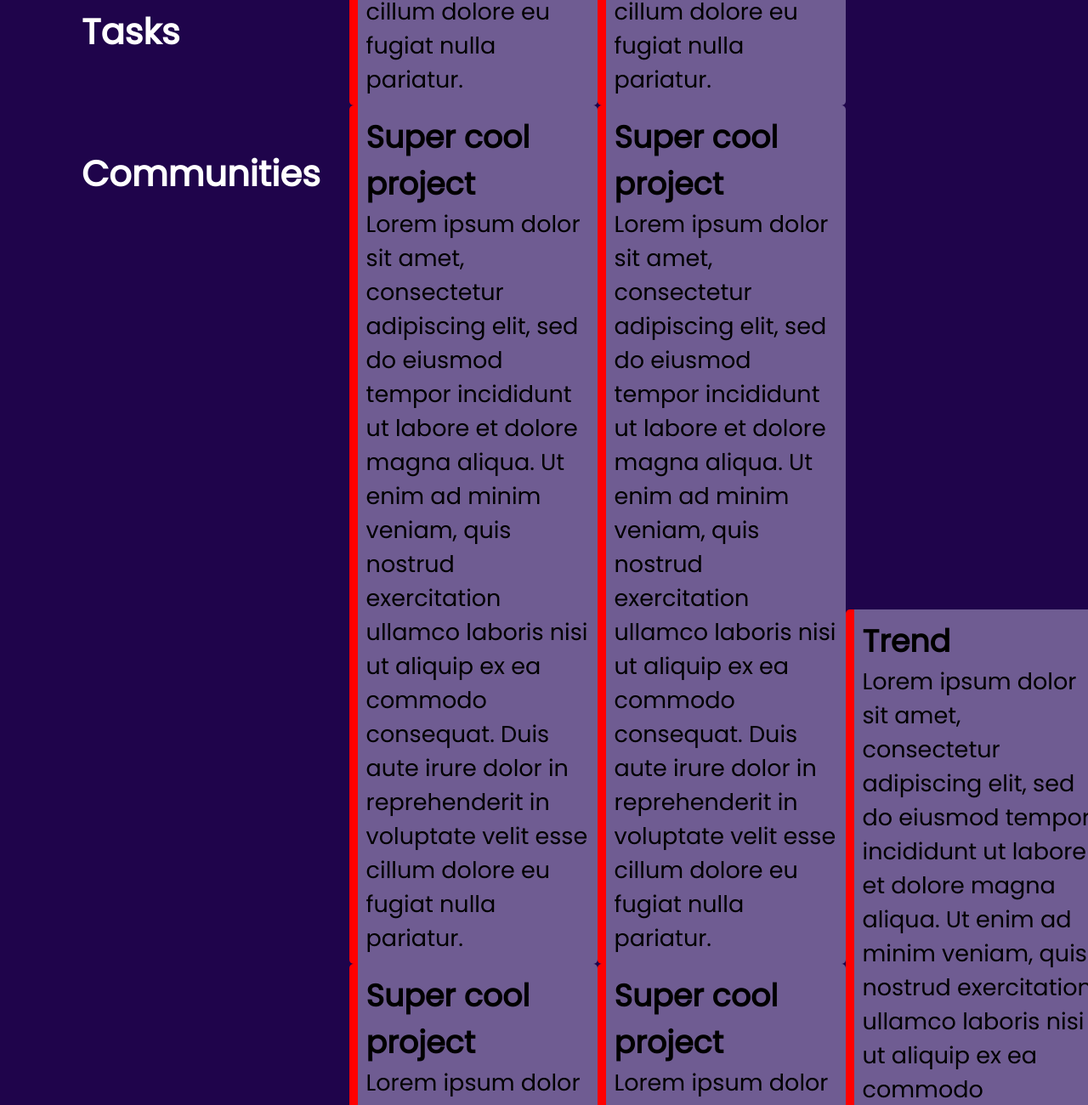
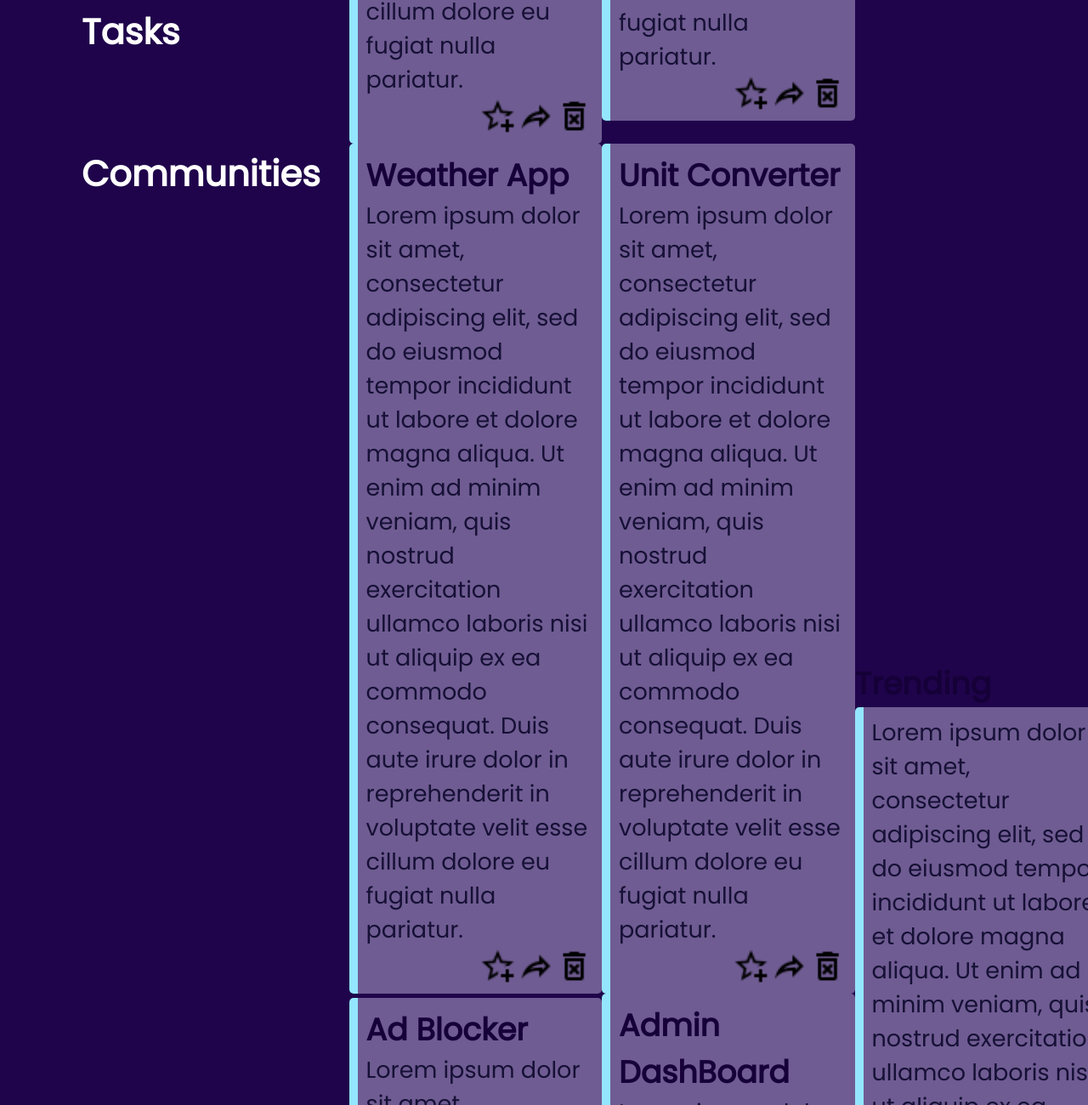
Before and after one commit to LaiDev/Admin-Dashboard, a plain HTML site: page index.html in a window 1280 px wide. Shown: the part 1000-2300 px from the top of the page at 85% size. Drawn offline with Linux system fonts and the light colour scheme.

Commit message:
Update UI

```diff
--- a/index.html
+++ b/index.html
@@ -41,71 +41,103 @@
 
         </section>
 
-        <section class="project-container">
+        <section class="card-container">
             <div class="card">
                 <h3 class="card-title">Super cool project</h3>
                 <p class="card-description">Lorem ipsum dolor sit amet, consectetur adipiscing elit, sed do eiusmod
                     tempor incididunt ut labore et dolore magna aliqua. Ut enim ad minim veniam, quis nostrud
                     exercitation ullamco laboris nisi ut aliquip ex ea commodo consequat. Duis aute irure dolor in
                     reprehenderit in voluptate velit esse cillum dolore eu fugiat nulla pariatur.</p>
+                <div class="icons">
+                    <img src="./Img/star-plus-outline.png" alt="">
+                    <img src="./Img/share-outline.png" alt="">
+                    <img src="./Img/delete-forever-outline.png" alt="">
+                </div>
             </div>
 
             <div class="card">
-                <h3 class="card-title">Super cool project</h3>
+                <h3 class="card-title">Time Tracker</h3>
+                <p class="card-description">Lorem ipsum dolor sit amet, consectetur adipiscing elit, sed do eiusmod
+                    tempor incididunt ut labore et dolore magna aliqua. Ut enim ad minim veniam, quis nostrud
+                    exercitation ullamco laboris nisi ut aliquip ex ea commodo consequat. Duis aute irure dolor in
+                    reprehenderit in voluptate velit esse cillum dolore eu fugiat nulla pariatur.</p>
+                <div class="icons">
+                    <img src="./Img/star-plus-outline.png" alt="">
+                    <img src="./Img/share-outline.png" alt="">
+                    <img src="./Img/delete-forever-outline.png" alt="">
+                </div>
+            </div>
+
+            <div class="card">
+                <h3 class="card-title">Weather App</h3>
+                <p class="card-description">Lorem ipsum dolor sit amet, consectetur adipiscing elit, sed do eiusmod
+                    tempor incididunt ut labore et dolore magna aliqua. Ut enim ad minim veniam, quis nostrud
+                    exercitation ullamco laboris nisi ut aliquip ex ea commodo consequat. Duis aute irure dolor in
+                    reprehenderit in voluptate velit esse cillum dolore eu fugiat nulla pariatur.</p>
+                <div class="icons">
+                    <img src="./Img/star-plus-outline.png" alt="">
+                    <img src="./Img/share-outline.png" alt="">
+                    <img src="./Img/delete-forever-outline.png" alt="">
+                </div>
+            </div>
+
+            <div class="card">
+                <h3 class="card-title">Unit Converter</h3>
+                <p class="card-description">Lorem ipsum dolor sit amet, consectetur adipiscing elit, sed do eiusmod
+                    tempor incididunt ut labore et dolore magna aliqua. Ut enim ad minim veniam, quis nostrud
+                    exercitation ullamco laboris nisi ut aliquip ex ea commodo consequat. Duis aute irure dolor in
+                    reprehenderit in voluptate velit esse cillum dolore eu fugiat nulla pariatur.</p>
+                <div class="icons">
+                    <img src="./Img/star-plus-outline.png" alt="">
+                    <img src="./Img/share-outline.png" alt="">
+                    <img src="./Img/delete-forever-outline.png" alt="">
+                </div>
+            </div>
+
+            <div class="card">
+                <h3 class="card-title">Ad Blocker</h3>
+                <p class="card-description">Lorem ipsum dolor sit amet, consectetur adipiscing elit, sed do eiusmod
+                    tempor incididunt ut labore et dolore magna aliqua. Ut enim ad minim veniam, quis nostrud
+                    exercitation ullamco laboris nisi ut aliquip ex ea commodo consequat. Duis aute irure dolor in
+                    reprehenderit in voluptate velit esse cillum dolore eu fugiat nulla pariatur.</p>
+                <div class="icons">
+                    <img src="./Img/star-plus-outline.png" alt="">
+                    <img src="./Img/share-outline.png" alt="">
+                    <img src="./Img/delete-forever-outline.png" alt="">
+                </div>
+            </div>
+
+            <div class="card">
+                <h3 class="card-title">Admin DashBoard</h3>
                 <p class="card-description">Lorem ipsum dolor sit amet, consectetur adipiscing elit, sed do eiusmod
                     tempor incididunt ut labore et dolore magna aliqua. Ut enim ad minim veniam, quis nostrud
                     exercitation ullamco laboris nisi ut aliquip ex ea commodo consequat. Duis aute irure dolor in
                     reprehenderit in voluptate velit esse cillum dolore eu fugiat nulla pariatur.</p>
             </div>
-
+            <div class="announcement">
+                <h3 class="card-title">Announcements</h3>
                 <div class="card">
-                <h3 class="card-title">Super cool project</h3>
-                <p class="card-description">Lorem ipsum dolor sit amet, consectetur adipiscing elit, sed do eiusmod
-                    tempor incididunt ut labore et dolore magna aliqua. Ut enim ad minim veniam, quis nostrud
-                    exercitation ullamco laboris nisi ut aliquip ex ea commodo consequat. Duis aute irure dolor in
-                    reprehenderit in voluptate velit esse cillum dolore eu fugiat nulla pariatur.</p>
-            </div>
-
-            <div class="card">
-                <h3 class="card-title">Super cool project</h3>
-                <p class="card-description">Lorem ipsum dolor sit amet, consectetur adipiscing elit, sed do eiusmod
-                    tempor incididunt ut labore et dolore magna aliqua. Ut enim ad minim veniam, quis nostrud
-                    exercitation ullamco laboris nisi ut aliquip ex ea commodo consequat. Duis aute irure dolor in
-                    reprehenderit in voluptate velit esse cillum dolore eu fugiat nulla pariatur.</p>
-            </div>
-
-            <div class="card">
-                <h3 class="card-title">Super cool project</h3>
-                <p class="card-description">Lorem ipsum dolor sit amet, consectetur adipiscing elit, sed do eiusmod
-                    tempor incididunt ut labore et dolore magna aliqua. Ut enim ad minim veniam, quis nostrud
-                    exercitation ullamco laboris nisi ut aliquip ex ea commodo consequat. Duis aute irure dolor in
-                    reprehenderit in voluptate velit esse cillum dolore eu fugiat nulla pariatur.</p>
-            </div>
-
-            <div class="card">
-                <h3 class="card-title">Super cool project</h3>
-                <p class="card-description">Lorem ipsum dolor sit amet, consectetur adipiscing elit, sed do eiusmod
-                    tempor incididunt ut labore et dolore magna aliqua. Ut enim ad minim veniam, quis nostrud
-                    exercitation ullamco laboris nisi ut aliquip ex ea commodo consequat. Duis aute irure dolor in
-                    reprehenderit in voluptate velit esse cillum dolore eu fugiat nulla pariatur.</p>
-            </div>
-            <div class="card announcement">
-                <h3 class="card-title">Announcement</h3>
                     <p class="card-description">Lorem ipsum dolor sit amet, consectetur adipiscing elit, sed do eiusmod
                         tempor incididunt ut labore et dolore magna aliqua. </p>
                 </div>
 
-            <div class="card trending">
-                <h3 class="card-title">Trend</h3>
+
+            </div>
+
+            <div class="trending">
+                <h3 class="card-title">Trending</h3>
+                <div class="card">
                     <p class="card-description">Lorem ipsum dolor sit amet, consectetur adipiscing elit, sed do eiusmod
                         tempor incididunt ut labore et dolore magna aliqua. Ut enim ad minim veniam, quis nostrud
                         exercitation ullamco laboris nisi ut aliquip ex ea commodo consequat. Duis aute irure dolor in
-                    reprehenderit in voluptate velit esse cillum dolore eu fugiat nulla pariatur.</p>
+                        reprehenderit in voluptate velit esse cil
+                    </p>
+
+                </div>
+            </div>
     </div>
 
     </section>
-
-        <section class=></section>
 
     </main>
     </div>
--- a/styles.css
+++ b/styles.css
@@ -107,7 +107,7 @@ header {
     color: black;
 }
 
-.project-container {
+.card-container {
 
     width: 70vw;
     height: auto;
@@ -122,22 +122,43 @@ header {
     align-items: center;
     justify-items: center;
 
+    color: rgb(22, 16, 54);
+
 }
 
 .card {
     max-width: 900px;
     padding: 10px;
     background-color: rgba(232, 228, 255, 0.397);
-    border-left: 10px red solid;
+    border-left: 10px rgb(148, 230, 255) solid;
     border-radius: 5px;
 
 }
 
-.card-title {
-    font-weight: bold;
-    font-size: 1.75rem;
+.card:hover
+{
+
+   border-left: 10px white solid;
+
 }
 
+.card-title {
+    font-weight: bolder;
+    font-size: 1.75rem;
+    color: #160038;
+}
+
+.icons
+{
+    display: flex;
+    justify-content: flex-end;
+}
+
+img
+{
+    width: 45px;
+    height: 45px;
+}
 
 .announcement {
     max-height: 350px;
```
Also changed, not shown: Img/delete-forever-outline.png (added), Img/share-outline.png (added), Img/star-plus-outline.png (added), 1 other file. Lines whose indentation alone changed are shown as unchanged.
